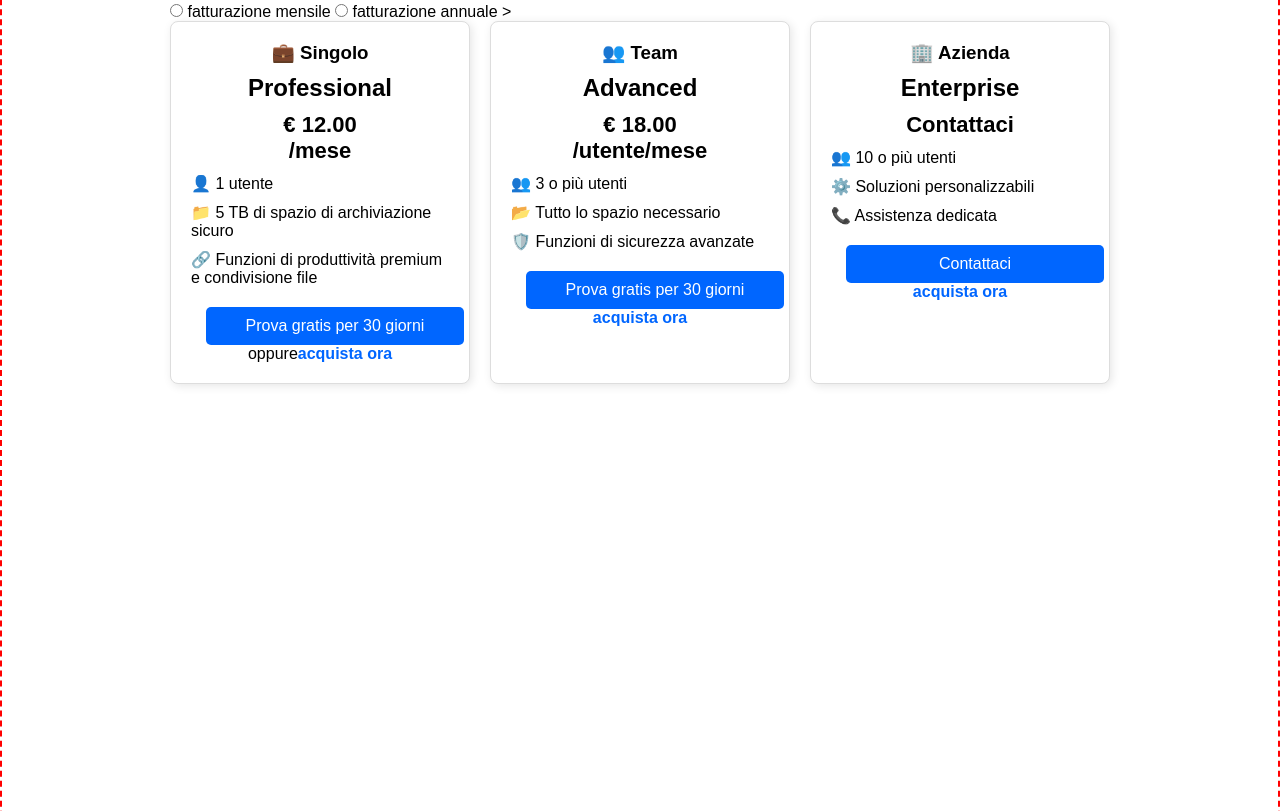
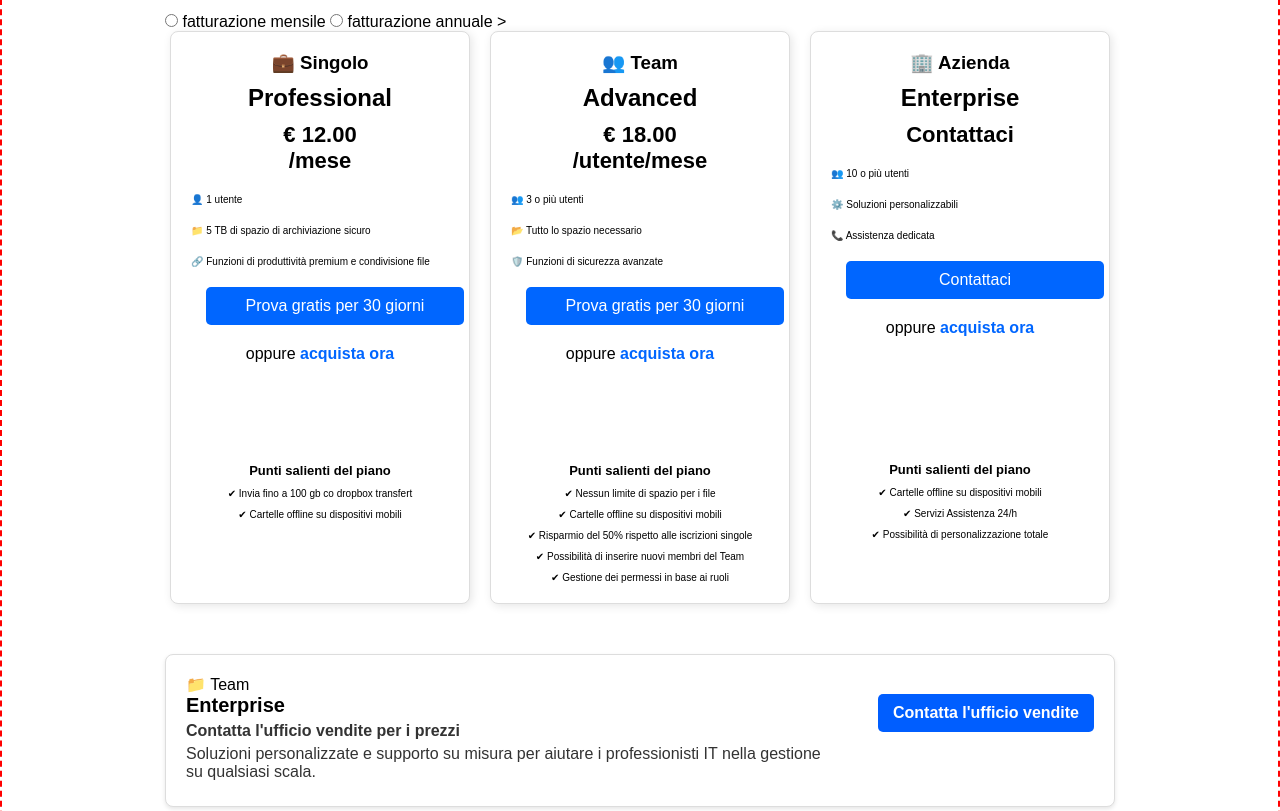
Before and after one commit to elmochimento/htmlcss-dropbox, a plain HTML site: page index.html in a window 1280 px wide. Shown: the part 651-1462 px from the top of the page. Drawn offline with Linux system fonts and the light colour scheme.

Commit message:
ad section team enterprice

```diff
--- a/css/style.css
+++ b/css/style.css
@@ -21,6 +21,14 @@ a {
 
 ul {
     list-style-type: none;
+}
+
+li {
+    list-style-type: none;
+    margin: 0;
+    padding: 0;
+    font-size: 10px;
+    padding-top: 10px;
 }
 
 /* Utils */
@@ -53,6 +61,9 @@ header{
     align-items: center; /* Allinea verticalmente */
     padding: 10px 20px;
     background-color: #f8f8f8; /* Colore di sfondo opzionale */
+    font-size: 14px;
+     color: #666;
+    margin-bottom: 10px
 
 }
 
@@ -103,7 +114,7 @@ button, .start{
 
 .test-free{
     background-color: #0061fe;
-    width: 200px;
+    width: 250px;
     height: 30px;
     color: white;
     margin-top: 30px;
@@ -214,3 +225,59 @@ p a {
 p a:hover {
     text-decoration: underline;
 }
+
+.buy-now{
+    margin-top: 20px;
+}
+
+
+.highlights-container{
+    padding-top: 25px;
+}
+
+.highlights{
+    margin-top: 100px;
+    font-size: small;
+}
+
+/* sezione team */
+
+.card {
+    width: 950px;
+    background: white;
+    border: 1px solid #ddd;
+    border-radius: 8px;
+    padding: 20px;
+    box-shadow: 0px 2px 4px rgba(0, 0, 0, 0.1);
+    position: relative;
+    margin-top: 50px;
+}
+
+.card-content {
+    display: flex;
+    justify-content: space-between;
+    align-items: flex-start;
+}
+.text-content {
+    max-width: 70%;
+}
+.text-content h3 {
+    margin: 0;
+    font-size: 20px;
+}
+.text-content p {
+    color: #333;
+    margin: 5px 0;
+}
+.contact-button {
+    background-color: #005eff;
+    color: white;
+    text-decoration: none;
+    font-weight: bold;
+    padding: 10px 15px;
+    border-radius: 5px;
+    white-space: nowrap;
+}
+.contact-button:hover {
+    background-color: #0040c1;
+}
--- a/index.html
+++ b/index.html
@@ -87,7 +87,11 @@
                                 <li>🔗 Funzioni di produttività premium e condivisione file</li>
                             </ul>
                             <button>Prova gratis per 30 giorni</button>
-                            <p>oppure<a href="#">acquista ora</a></p>
+                            <p class="buy-now">oppure<a href="#"> acquista ora</a></p>
+
+                            <p class="highlights"><strong>Punti salienti del piano</strong></p>
+                            <li>✔ Invia fino a 100 gb co dropbox transfert</li>
+                            <li>✔ Cartelle offline su dispositivi mobili</li>
                         </div>
 
                         <!-- Piano Advanced -->
@@ -101,7 +105,14 @@
                                 <li>🛡️ Funzioni di sicurezza avanzate</li>
                             </ul>
                             <button>Prova gratis per 30 giorni</button>
-                            <p><a href="#">acquista ora</a></p>
+                            <p class="buy-now">oppure<a href="#"> acquista ora</a></p>
+
+                            <p class="highlights"><strong>Punti salienti del piano</strong></p>
+                            <li>✔ Nessun limite di spazio per i file</li>
+                            <li>✔ Cartelle offline su dispositivi mobili</li>
+                            <li>✔ Risparmio del 50% rispetto alle iscrizioni singole</li>
+                            <li>✔ Possibilità di inserire nuovi membri del Team</li>
+                            <li>✔ Gestione dei permessi in base ai ruoli</li>
                         </div>
 
                         <!-- Piano Enterprise -->
@@ -115,14 +126,35 @@
                                 <li>📞 Assistenza dedicata</li>
                             </ul>
                             <button>Contattaci</button>
-                            <p><a href="#">acquista ora</a></p>
+                            <p class="buy-now">oppure<a href="#"> acquista ora</a></p>
+
+                            <div class="highlights-container">
+                                <p class="highlights"><strong>Punti salienti del piano</strong></p>
+                                <li>✔ Cartelle offline su dispositivi mobili</li>
+                                <li>✔ Servizi Assistenza 24/h</li>
+                                <li>✔ Possibilità di personalizzazione totale</li>
+                            </div>
+
                         </div>
 
                     </div>
                 </div>
 
+                <div class="card">
+                    <div class="header">📁 Team</div>
+                    <div class="card-content">
+                        <div class="text-content">
+                            <h3>Enterprise</h3>
+                            <p><strong>Contatta l'ufficio vendite per i prezzi</strong></p>
+                            <p>Soluzioni personalizzate e supporto su misura per aiutare i professionisti IT nella
+                                gestione su qualsiasi scala.</p>
+                        </div>
+                        <a href="#" class="contact-button">Contatta l'ufficio vendite</a>
+                    </div>
+                </div>
 
             </div>
+
         </div>
     </main>
     <footer></footer>
```
